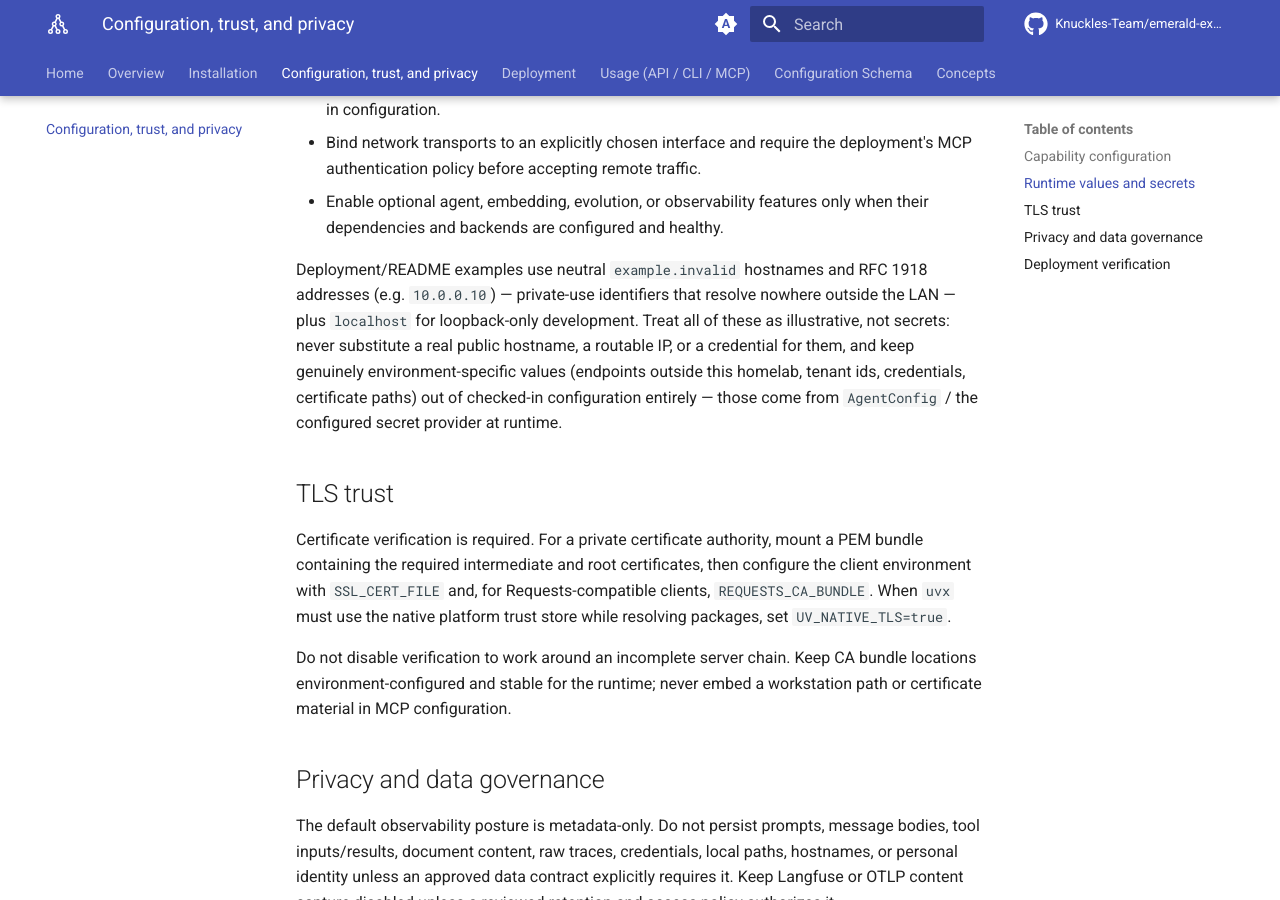
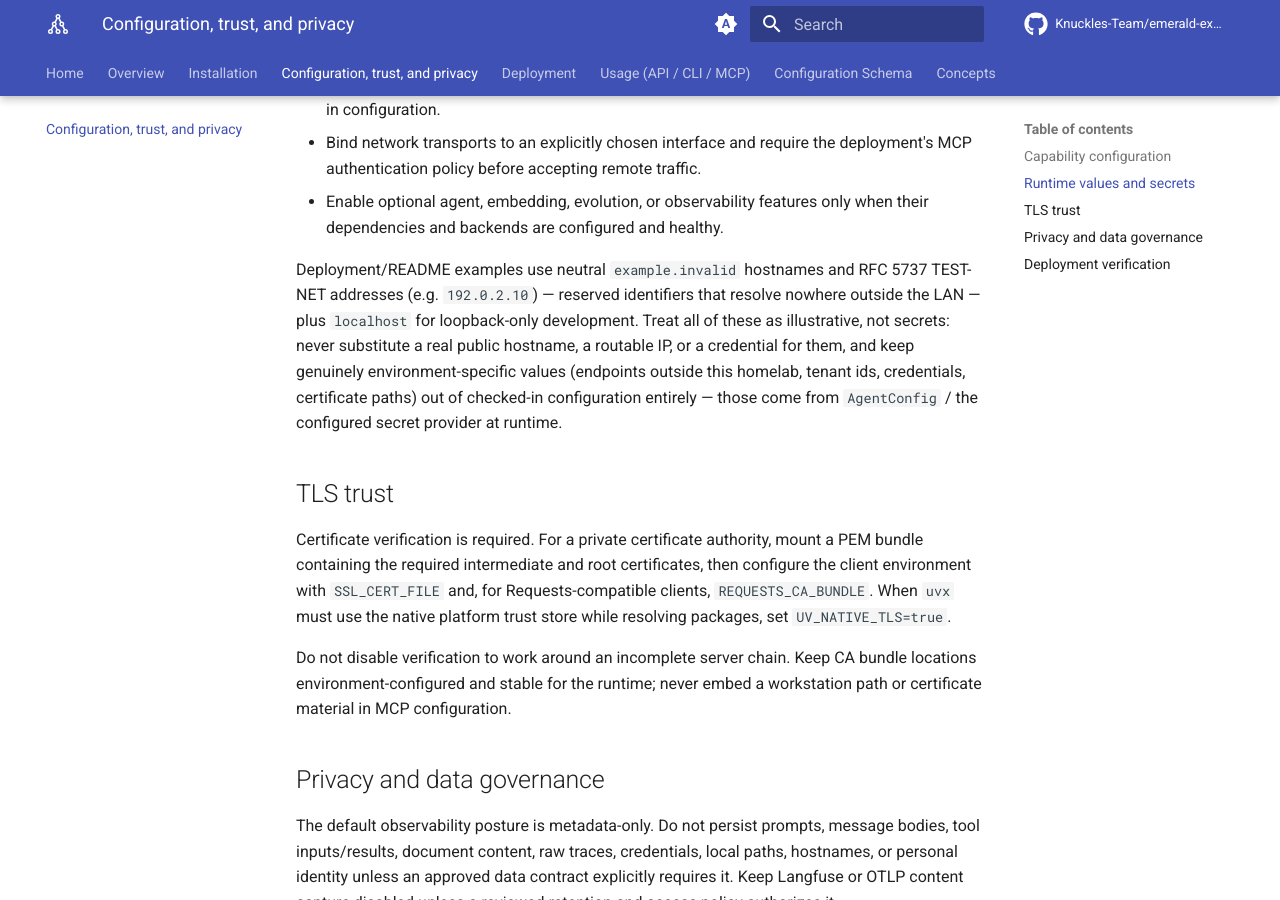
Before and after one commit to Knuckles-Team/emerald-exchange, an MkDocs documentation site: the page built from docs/configuration.md, in a window 1280 px wide and 900 px high, scrolled down 812 px. Built offline with MkDocs 1.6.1 and Material for MkDocs 9.7.7, drawn with Linux system fonts in a browser that asks for light colours; comment, search, counter and statistics services are not loaded.

Commit message:
fix: connector-standard use reserved placeholder hosts and TEST-NET address in the deployment docs
Spec: none

```diff
--- a/docs/configuration.md
+++ b/docs/configuration.md
@@ -33,7 +33,7 @@ agents; expose verbose per-operation tools only for compatibility or debugging.
   when their dependencies and backends are configured and healthy.
 
 Deployment/README examples use neutral `example.invalid` hostnames and
-RFC 1918 addresses (e.g. `10.0.0.10`) — private-use identifiers that resolve
+RFC 5737 TEST-NET addresses (e.g. `192.0.2.10`) — reserved identifiers that resolve
 nowhere outside the LAN — plus `localhost` for loopback-only development.
 Treat all of these as illustrative, not secrets: never substitute a real
 public hostname, a routable IP, or a credential for them, and keep genuinely
```
Also changed, not shown: docs/deployment.md (+2 -2 lines).
